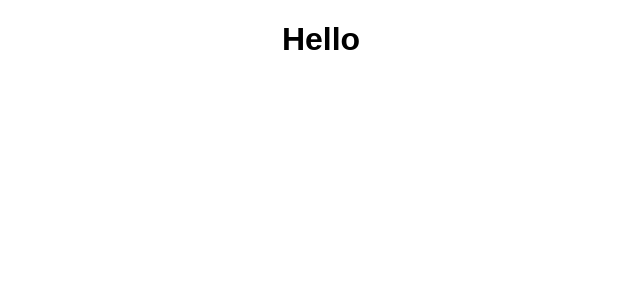
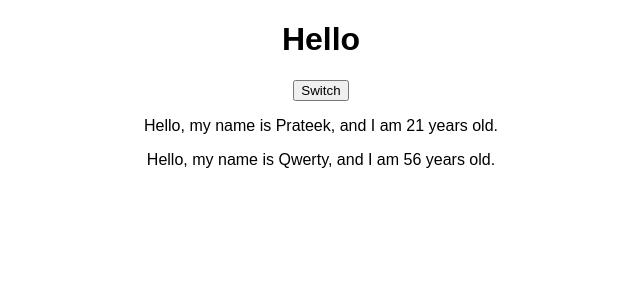
Before and after one commit to prateeksarangi/Rough_Code_Practice, a React (Create React App) app in the folder Learn_React/course-test-app/: page / in a window 1280 px wide. Shown: the top 300 px of the page, without its empty margins (319-959 px from the left). Built offline with nearby package versions, Linux system fonts and the light colour scheme.

Commit message:
Person file added.

```diff
--- a/Learn_React/course-test-app/src/App.js
+++ b/Learn_React/course-test-app/src/App.js
@@ -1,11 +1,32 @@
 import React, { Component } from 'react';
 import './App.css';
+import Person from './Person/Person.js'
 
 class App extends Component {
+  state = {
+    person: [
+      {name:'Prateek', age:21},
+      {name:'Qwerty', age:56}
+    ]
+  }
+
+  switchNameHandler = () => {
+    // Don't use this type of syntax: this.state.person[0].name = 'Max';
+    this.setState({
+      person: [
+        {name:'Max', age:21},
+        {name:'Qwerty', age:64}
+      ]
+    })
+  }
+
   render() {
     return (
       <div className="App">
         <h1>Hello</h1>
+        <button onClick={this.switchNameHandler}>Switch</button>
+        <Person name={this.state.person[0].name} age={this.state.person[0].age}/>
+        <Person name={this.state.person[1].name} age={this.state.person[1].age}/>
       </div>
     );
   }
--- /dev/null
+++ b/Learn_React/course-test-app/src/Person/Person.js
@@ -0,0 +1,7 @@
+import React from 'react';
+
+const person = (props) => {
+  return <p>Hello, my name is {props.name}, and I am {props.age} years old.</p>
+}
+
+export default person;
```
